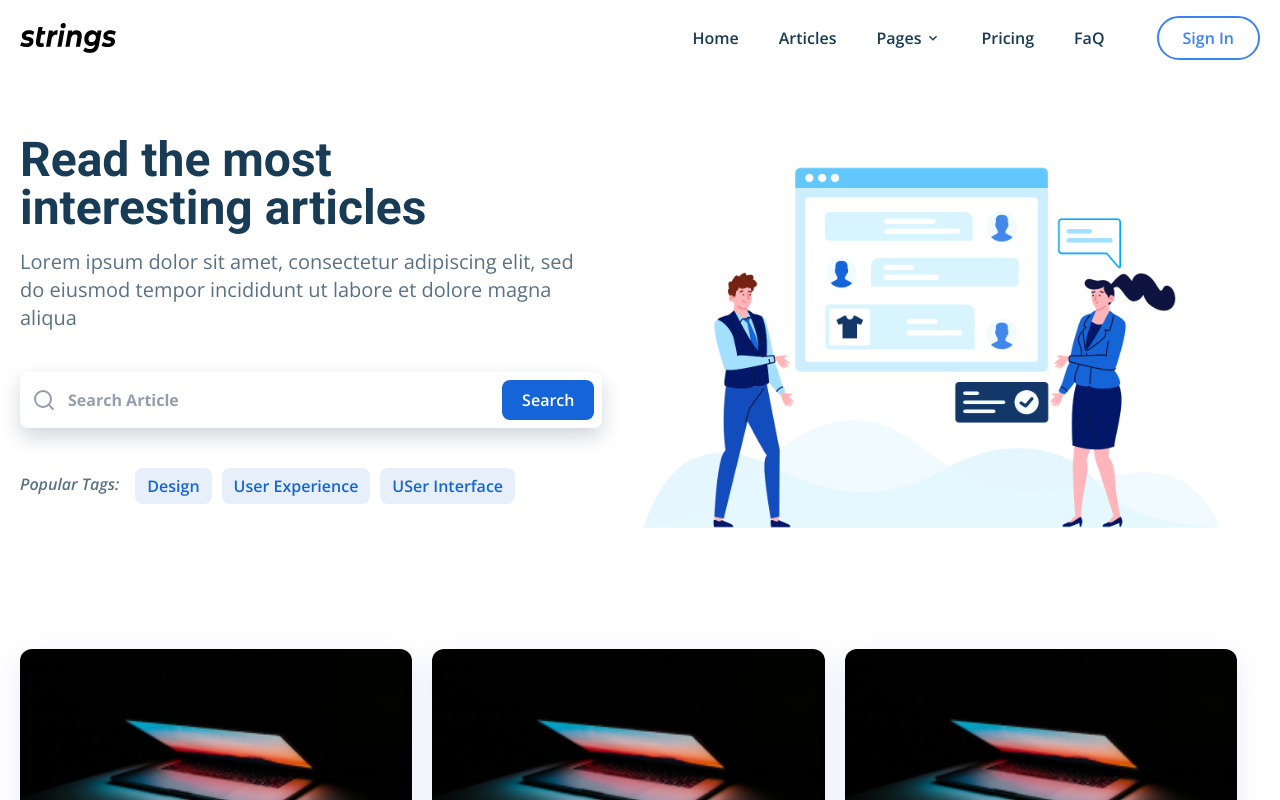
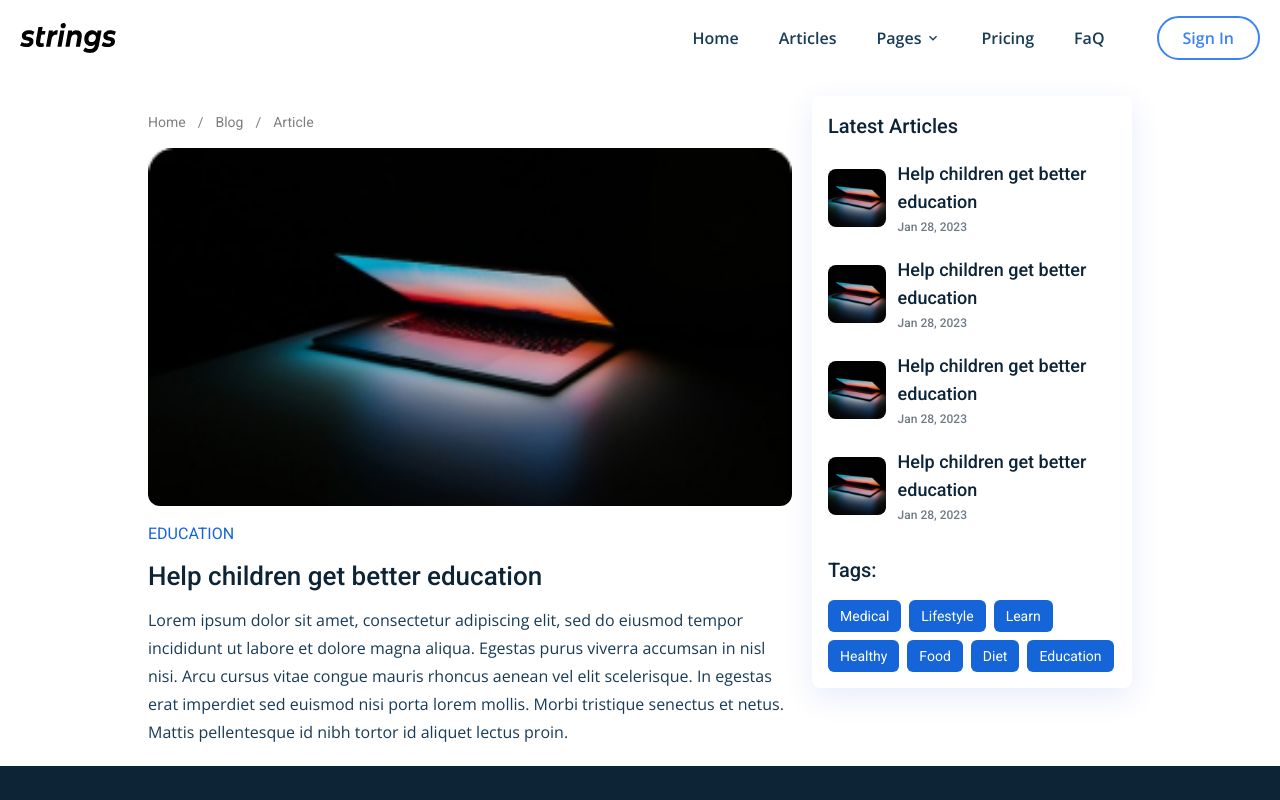
Before and after one commit to akshatbiniwale/blog-app-frontend, a React (Create React App) app: page /blog/1 in a window 1280 px wide. Shown: the top 800 px of the page. Built offline with nearby package versions, Linux system fonts and the light colour scheme; the HTML template or start-up script is replaced by a standard one.

Commit message:
Article Page Added

```diff
--- a/package.json
+++ b/package.json
@@ -10,6 +10,7 @@
     "react": "^18.2.0",
     "react-dom": "^18.2.0",
     "react-icons": "^4.10.1",
+    "react-router-dom": "^6.14.1",
     "react-scripts": "5.0.1",
     "web-vitals": "^2.1.4"
   },
--- a/src/App.jsx
+++ b/src/App.jsx
@@ -1,10 +1,19 @@
 import "./App.css";
+import { Routes, Route } from "react-router-dom";
 import HomePage from "./pages/home/HomePage";
+import ArticleDetailsPage from "./pages/articleDetails/ArticleDetailsPage";
 
 const App = () => {
     return (
         <div className="App font-opensans">
-            <HomePage />
+            <Routes>
+                <Route index path="/" element={<HomePage />} />
+                <Route
+                    index
+                    path="/blog/:id"
+                    element={<ArticleDetailsPage />}
+                />
+            </Routes>
         </div>
     );
 };
--- /dev/null
+++ b/src/components/BreadCrumbs.jsx
@@ -0,0 +1,20 @@
+import React from "react";
+import { Link } from "react-router-dom";
+
+export const BreadCrumbs = ({ data }) => {
+    return (
+        <div className="flex items-center py-4 overflow-x-auto whitespace-nowrap">
+            {data.map((item, index) => (
+                <div
+                    key={index}
+                    className="text-black opacity-50 text-xs font-roboto md:text-sm"
+                >
+                    <Link to={item.link}>{item.name}</Link>
+                    {index !== data.length - 1 && (
+                        <span className="px-3">/</span>
+                    )}
+                </div>
+            ))}
+        </div>
+    );
+};
--- a/src/index.jsx
+++ b/src/index.jsx
@@ -1,11 +1,12 @@
 import React from "react";
 import ReactDOM from "react-dom/client";
 import "./index.css";
+import { BrowserRouter } from "react-router-dom";
 import App from "./App";
 
 const root = ReactDOM.createRoot(document.getElementById("root"));
 root.render(
-    <React.StrictMode>
+    <BrowserRouter>
         <App />
-    </React.StrictMode>
+    </BrowserRouter>
 );
--- /dev/null
+++ b/src/pages/articleDetails/ArticleDetailsPage.jsx
@@ -0,0 +1,95 @@
+import React from "react";
+import MainLayout from "../../components/MainLayout";
+import { BreadCrumbs } from "../../components/BreadCrumbs";
+import { images } from "../../constants";
+import { Link } from "react-router-dom";
+import SuggestedPosts from "./container/SuggestedPosts";
+
+const breadCrumbsData = [
+    { name: "Home", link: "/" },
+    { name: "Blog", link: "/blog" },
+    { name: "Article", link: "/blog/1" },
+];
+
+const postsData = [
+    {
+        _id: "1",
+        image: images.PostImage,
+        title: "Help children get better education",
+        createdAt: "2023-01-28T15:35:53.607+0000",
+    },
+    {
+        _id: "2",
+        image: images.PostImage,
+        title: "Help children get better education",
+        createdAt: "2023-01-28T15:35:53.607+0000",
+    },
+    {
+        _id: "3",
+        image: images.PostImage,
+        title: "Help children get better education",
+        createdAt: "2023-01-28T15:35:53.607+0000",
+    },
+    {
+        _id: "4",
+        image: images.PostImage,
+        title: "Help children get better education",
+        createdAt: "2023-01-28T15:35:53.607+0000",
+    },
+];
+
+const tagsData = [
+    "Medical",
+    "Lifestyle",
+    "Learn",
+    "Healthy",
+    "Food",
+    "Diet",
+    "Education",
+];
+
+const ArticleDetails = () => {
+    return (
+        <MainLayout>
+            <section className="container mx-auto max-w-5xl flex flex-col px-5 py-5 lg:flex-row lg:gap-x-5 lg:items-start">
+                <article className="flex-1">
+                    <BreadCrumbs data={breadCrumbsData} />
+                    <img
+                        className="rounded-xl w-full"
+                        src={images.PostImage}
+                        alt="post"
+                    />
+                    <Link
+                        to="/blog?category=selectedCategory"
+                        className="text-primary text-sm font-roboto inline-block mt-4 md:text-base"
+                    >
+                        EDUCATION
+                    </Link>
+                    <h1 className="text-xl font-medium font-roboto mt-4 text-dark-hard md:text-[26px]">
+                        Help children get better education
+                    </h1>
+                    <div className="mt-4 text-dark-soft">
+                        <p className="leading-7">
+                            Lorem ipsum dolor sit amet, consectetur adipiscing
+                            elit, sed do eiusmod tempor incididunt ut labore et
+                            dolore magna aliqua. Egestas purus viverra accumsan
+                            in nisl nisi. Arcu cursus vitae congue mauris
+                            rhoncus aenean vel elit scelerisque. In egestas erat
+                            imperdiet sed euismod nisi porta lorem mollis. Morbi
+                            tristique senectus et netus. Mattis pellentesque id
+                            nibh tortor id aliquet lectus proin.
+                        </p>
+                    </div>
+                </article>
+                <SuggestedPosts
+                    className="mt-8 lg:mt-0 lg:max-w-xs"
+                    tags={tagsData}
+                    heading="Latest Articles"
+                    posts={postsData}
+                />
+            </section>
+        </MainLayout>
+    );
+};
+
+export default ArticleDetails;
--- /dev/null
+++ b/src/pages/articleDetails/container/SuggestedPosts.jsx
@@ -0,0 +1,59 @@
+import React from "react";
+import { Link } from "react-router-dom";
+
+const SuggestedPosts = ({ className, heading, posts = [], tags }) => {
+    return (
+        <div
+            className={`w-full shadow-[rgba(7,_65,_210,_0.1)_0px_9px_30px] rounded-lg p-4 ${className}`}
+        >
+            <h2 className="font-roboto font-medium text-dark-hard md:text-xl">
+                {heading}
+            </h2>
+            <div className="grid gap-y-5 mt-5 md:grid-cols-2 md: gap-x-5 lg:grid-cols-1">
+                {posts.map((item) => (
+                    <div
+                        className="flex space-x-3 flex-nowrap items-center"
+                        key={item._id}
+                    >
+                        <img
+                            src={item.image}
+                            alt="post"
+                            className="aspect-square object-cover rounded-lg w-1/5"
+                        />
+                        <div className="text-sm font-roboto text-dark-hard font-medium">
+                            <h3 className="text-sm font-roboto text-dark-hard font-medium md:text-base lg:text-lg">
+                                {item.title}
+                            </h3>
+                            <span className="text-xs opacity-60">
+                                {new Date(item.createdAt).toLocaleDateString(
+                                    "en-US",
+                                    {
+                                        day: "numeric",
+                                        month: "short",
+                                        year: "numeric",
+                                    }
+                                )}
+                            </span>
+                        </div>
+                    </div>
+                ))}
+            </div>
+            <h2 className="font-roboto font-medium text-dark-hard mt-8 md:text-xl">
+                Tags:
+            </h2>
+            <div className="flex flex-wrap gap-x-2 gap-y-2 mt-4">
+                {tags.map((item) => (
+                    <Link
+                        key={item}
+                        className="inline-block rounded-md px-3 py-1.5 bg-primary font-roboto text-xs text-white md:text-sm"
+                        to="/"
+                    >
+                        {item}
+                    </Link>
+                ))}
+            </div>
+        </div>
+    );
+};
+
+export default SuggestedPosts;
```
Also changed, not shown: src/pages/home/container/ArticleCard.jsx (+11 -3 lines), 1 other file (tests, documents, lock files or other folders).
